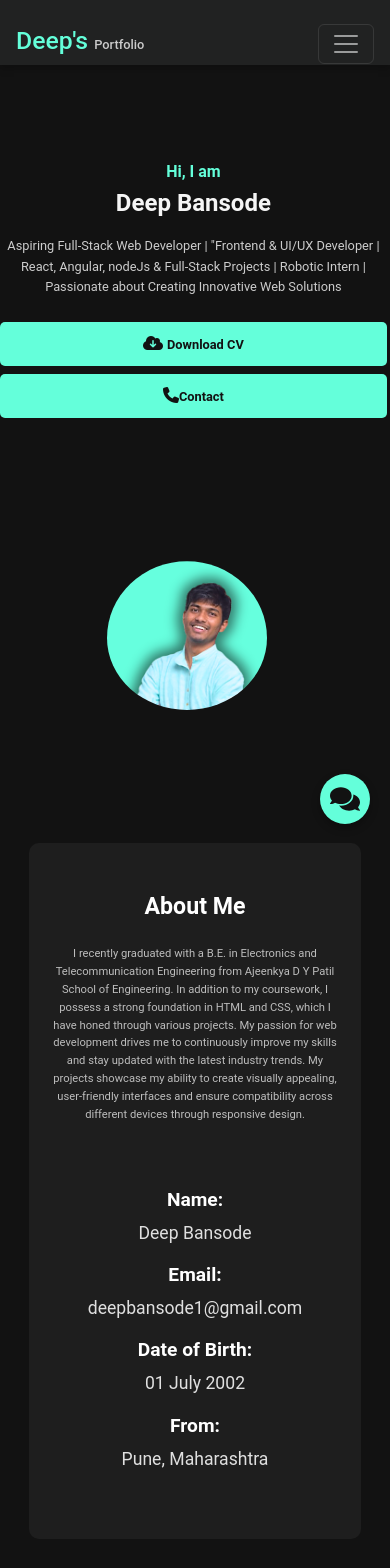
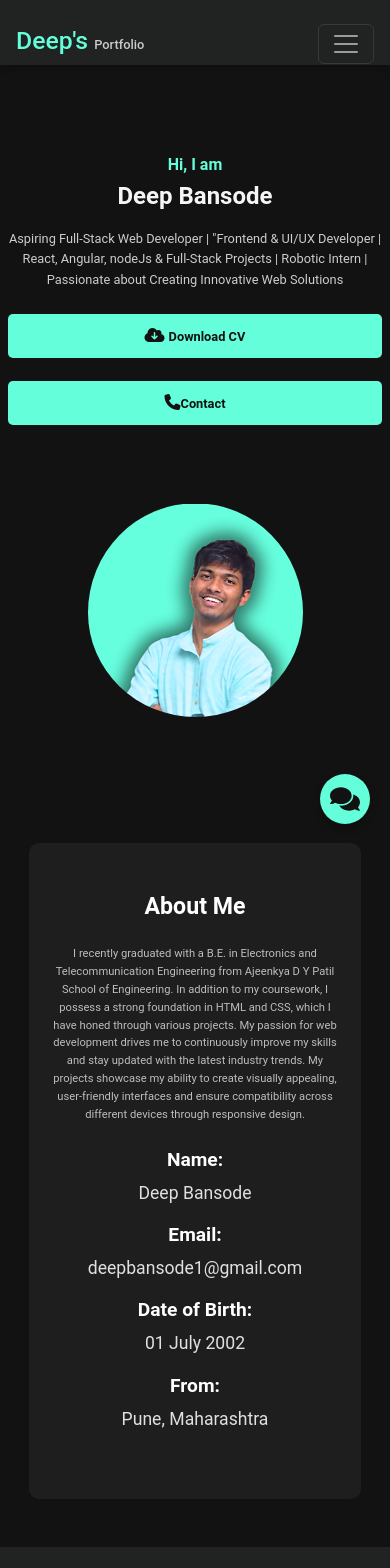
Before and after one commit to Deepb4u/Deep-s-Portfolio, a React (Create React App) app: page / in a window 390 px wide. Shown: the top 1568 px of the page. Built offline with nearby package versions, Linux system fonts and the light colour scheme.

Commit message:
updating portfolio site responsiveness

```diff
--- a/src/App.css
+++ b/src/App.css
@@ -176,12 +176,20 @@ p, .about-p, .footer p {
   font-size: 1rem;
 }
 
+.menu{
+  z-index: 1;
+  height: 100%;
+  width: 80%;
+  background-color: #1e1e1e;
+}
+
 /* Button styling */
 .btn-primary {
   background-color: #64ffda;
   border: none;
   color: #121212;
   padding: 10px 20px;
+  margin: 15px 5px;
   font-size: 1rem;
   border-radius: 5px;
   cursor: pointer;
@@ -280,7 +288,7 @@ p, .about-p, .footer p {
 }
 
 .footer1 {
-  background-color: #333333;
+  background-color: #212222;
 }
 
 .footer a {
@@ -390,13 +398,23 @@ p, .about-p, .footer p {
   margin: 5px 0;
 }
 
-.row{
+.rows{
   padding-top: 40px;
   padding-left: 40px;
   display: flex;
   flex-direction: row;
   justify-content: space-around;
 }
+.row{
+  display: flex;
+  flex-direction: row;
+  justify-content: space-between;
+
+}
+
+/* sidemenu */
+
+
 
 /* Responsive Design */
 @media (max-width: 900px) {
@@ -453,9 +471,21 @@ p, .about-p, .footer p {
     /* display: inline; */
   }
 
-  .Navbar-2, .navbar{
+  .Navbar-2{
     display:inline;
     z-index: 2;
+
+  }
+  /* .menu{
+    height: 100vh;
+    width: 100vh;
+  } */
+
+  .navbar{
+    display:inline;
+    /* z-index: 2; */
+    display: flex;
+    justify-content: right;
   }
   .sidecol{
     width: 100%;
@@ -477,8 +507,8 @@ p, .about-p, .footer p {
 /* Layout adjustments for larger screens */
 @media (max-width: 400px) {
   .pic {
-    width: 160px; /* Adjust size as needed */
-    height: 160px;
+    width: 215px; /* Adjust size as needed */
+    height: 225px;
     border-radius: 50%;
     padding-top: 0.2rem;
   }
--- a/src/App.js
+++ b/src/App.js
@@ -54,8 +54,3 @@ const handleClick = (e) =>{
     </div>
   )
 }
-
-
-
-// react-scripts start
-// start": "concurrently \"npm run server\" \"npm run client\
--- a/src/components/Education.js
+++ b/src/components/Education.js
@@ -35,7 +35,7 @@ export default function Education () {
             <div className="container">
                 <h3 className="about-h text-center mb-4">What I Do</h3>
                 <p id="what-i-do" className="section-para text-center"> I specialize in creating dynamic, responsive, and user-friendly web applications. My technical skills include HTML, CSS, JavaScript, Node.js, and Python.I am also proficient in data structures and algorithms, which enables me to write efficient and optimized code.If you are looking for a dedicated software developer who is eager to contribute and grow within your team, feel free to connect with me.</p>
-                <div className="row mt-4 align-items-center">
+                <div className="rows mt-4 align-items-center">
                     <div className="col-md-6 col-lg-3 text-center">
                         <div className="skill">
                             <img src={reactImg} className="img-fluid" alt=""/>
--- a/src/components/FrontPage.js
+++ b/src/components/FrontPage.js
@@ -7,7 +7,7 @@ export default function FrontPage () {
     return(
         <>
         <header >
-            <div className="headers text-center text-lg-start row">
+            <div className="headers text-center text-lg-start rows">
                     <div className=" sidecol col-lg-6 d-flex flex-column justify-content-center">
                         <h3 className="banner-1">Hi, I am</h3>
                         <h1 className="banner-2">Deep Bansode</h1>
--- a/src/components/Navbar.js
+++ b/src/components/Navbar.js
@@ -26,6 +26,9 @@ export default function Navbar (props) {
 
             <div className="collapse Navbar-2" id="navbarToggleExternalContent" data-bs-theme="dark">
                 <div className=" bg-dark p-4 menu">
+                    {/* <div className="heding">
+                        <h2 className="h2" >Deep's <span className="banner-p">Portfolio</span></h2>
+                    </div>*/}
                     <div className={`border-${props.border===1 ? 'bottom' : 'none'} border-5 border-white p-2 NavButton`} >
                         <a className="Anchor-tag menutags" aria-current="page" href="#" id="about" onClick={props.mode} >About</a>
                     </div>
```
Also changed, not shown: src/components/Chat.js (+0 -21 lines), 6 other files (tests, documents, lock files or other folders).
